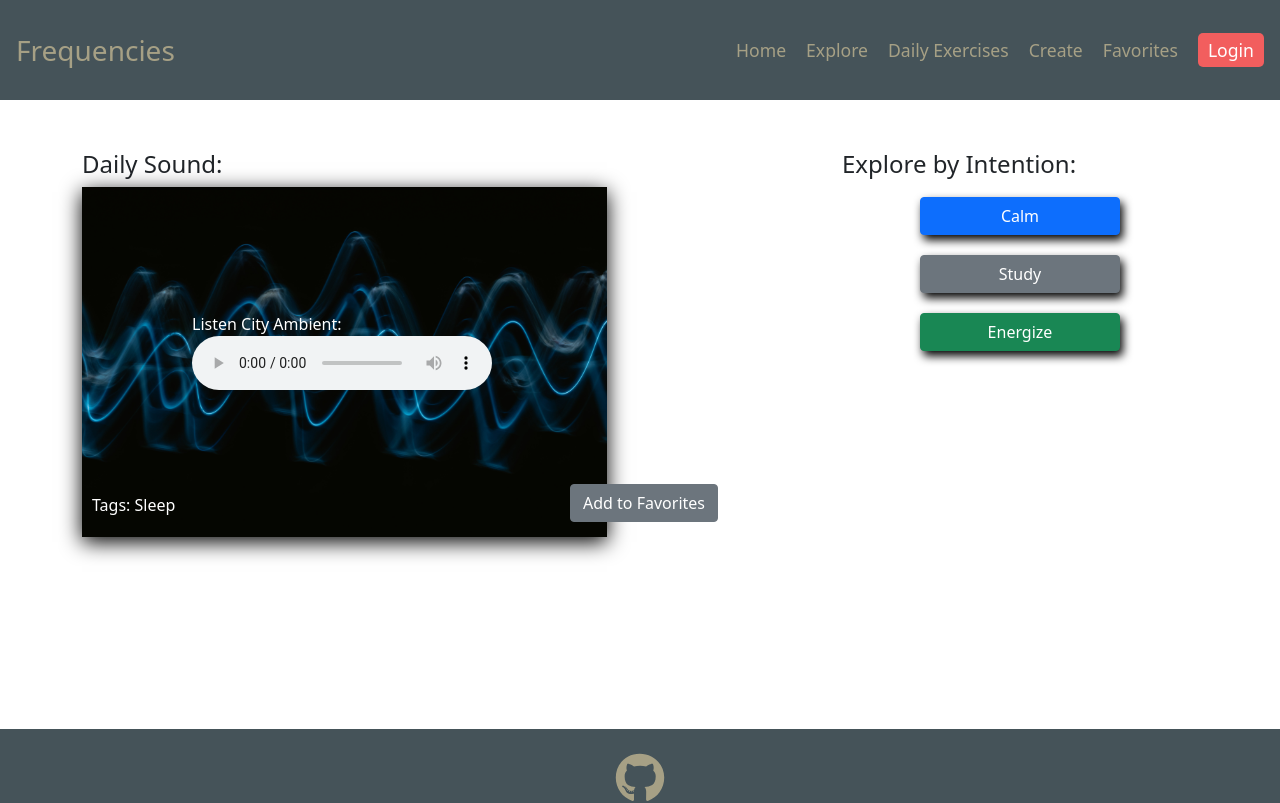
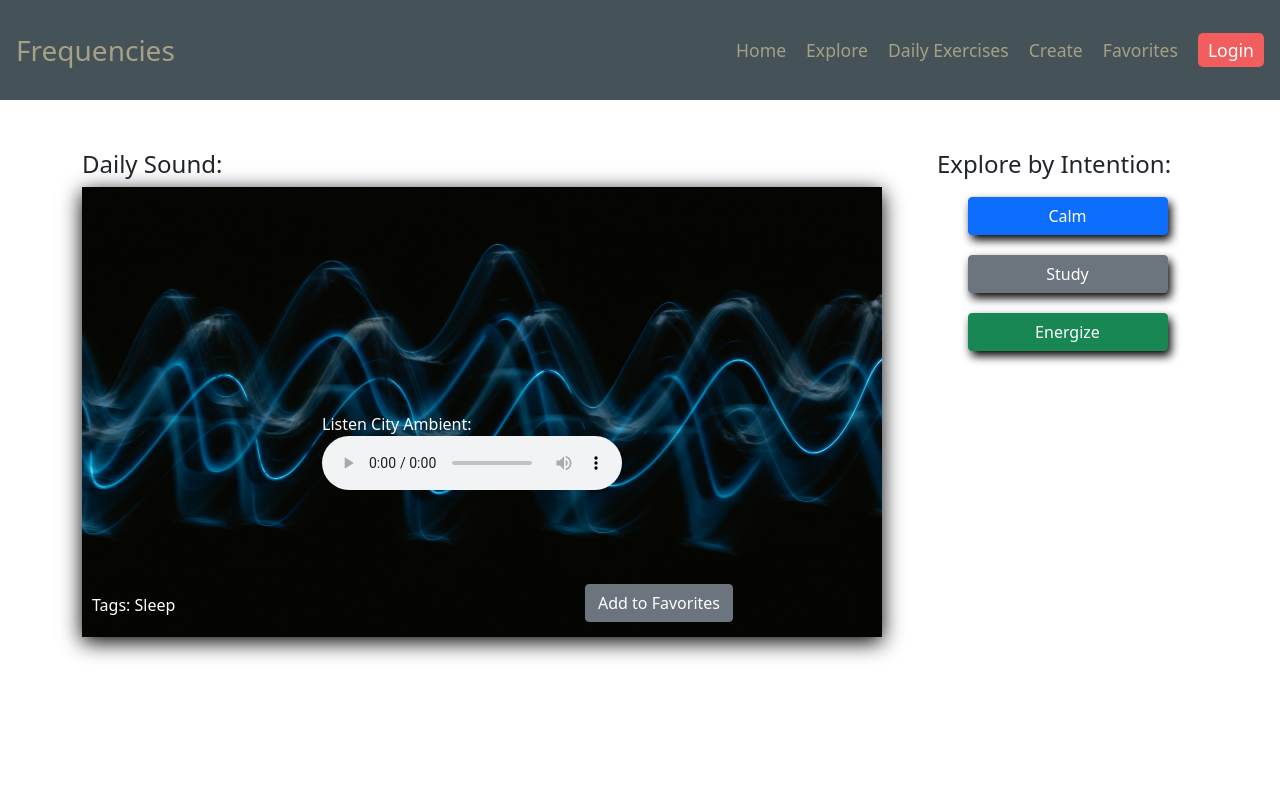
Before and after one commit to shannonjburris/well-waves, a React (Create React App) app in the folder client/: page / in a window 1280 px wide. Shown: the top 803 px of the page. Built offline with nearby package versions, Linux system fonts and the light colour scheme.

Commit message:
added media queries

```diff
--- a/client/src/pages/Home.css
+++ b/client/src/pages/Home.css
@@ -42,9 +42,16 @@ img {
 }
 
 
-@media only screen and (max-width: 549px) {
+
+
+
+
+
+ /* Extra small devices (phones, 600px and down) */
+ @media only screen and (max-width: 600px) {
     img {
-        height: 275px;
+        height: 300px;
+        width: 415px;
     }
 
     .audio-player {
@@ -57,39 +64,16 @@ img {
     .favorite-button {
         position: absolute;
         bottom: 15px;
-        right: 15px;
-    }
-
-    .sidebar {
-        margin-top: 20px !important;
-    }
-}
-
-@media only screen and (max-width: 600px) and (min-width: 550px) {
-    img {
-        height: 300px;
-        width: 525px;
-    }
-
-    .audio-player {
-        position: absolute;
-        bottom: 100px;
-        left: 110px;
-        color: #ffffff;
-    }
-
-    .favorite-button {
-        position: absolute;
-        bottom: 15px;
         right: 10px;
     }
 
     .sidebar {
         margin-top: 20px !important;
     }
-}
+ }
 
-@media only screen and (min-width: 601px) and (max-width: 800px) {
+ /* Small devices (portrait tablets and large phones, 600px and up) */
+ @media only screen and (min-width: 600px) {
     img {
         height: 300px;
         width: 525px;
@@ -111,12 +95,13 @@ img {
     .sidebar {
         margin-top: 20px !important;
     }
-}
+ }
 
-@media only screen and (min-width: 800px) and (max-width: 1050px) {
+ /* Medium devices (landscape tablets, 768px and up) */
+ @media only screen and (min-width: 768px) {
     img {
-        height: 300px;
-        width: 525px;
+        height: 350px;
+        width: 600px;
     }
 
     .audio-player {
@@ -129,34 +114,60 @@ img {
     .favorite-button {
         position: absolute;
         bottom: 15px;
-        right: 0px;
+        right: 110px;
     }
 
     .sidebar {
         margin-top: 20px !important;
     }
-}
+ }
 
-@media only screen and (min-width: 1400px) {
+ /* Large devices (laptops/desktops, 992px and up) */
+ @media only screen and (min-width: 992px) {
     img {
-        height: 300px;
-        width: 525px;
+        height: 350px;
+        width: 600px;
     }
 
     .audio-player {
         position: absolute;
-        bottom: 100px;
-        left: 110px;
+        bottom: 125px;
+        left: 150px;
         color: #ffffff;
     }
 
     .favorite-button {
         position: absolute;
         bottom: 15px;
-        right: 350px;
+        right: 110px;
     }
 
     .sidebar {
         margin-top: 0px !important;
     }
-}
+ }
+
+ /* Extra large devices (large laptops and desktops, 1200px and up) */
+ @media only screen and (min-width: 1200px) {
+    img {
+        height: 450px;
+        width: 800px;
+    }
+
+    .audio-player {
+        position: absolute;
+        bottom: 125px;
+        left: 240px;
+        color: #ffffff;
+    }
+
+    .favorite-button {
+        position: absolute;
+        bottom: 15px;
+        right: 180px;
+    }
+
+    .sidebar {
+        margin-top: 0px !important;
+    }
+ }
--- a/client/src/pages/Home.js
+++ b/client/src/pages/Home.js
@@ -9,7 +9,7 @@ function Home() {
   return (
     <Container className="homepage-container">
       <Row>
-        <Col md="8" sm="12" className="main-section">
+        <Col lg="9" md="12" sm="12" className="main-section">
           <h4>Daily Sound:</h4>
           <Row>
             <Col>
@@ -38,7 +38,7 @@ function Home() {
             </Col>
           </Row>
         </Col>
-        <Col md="4" className="sidebar">
+        <Col lg="3"md="12" className="sidebar">
           <h4>Explore by Intention:</h4>
           <Row>
             <Col md="12">
```
